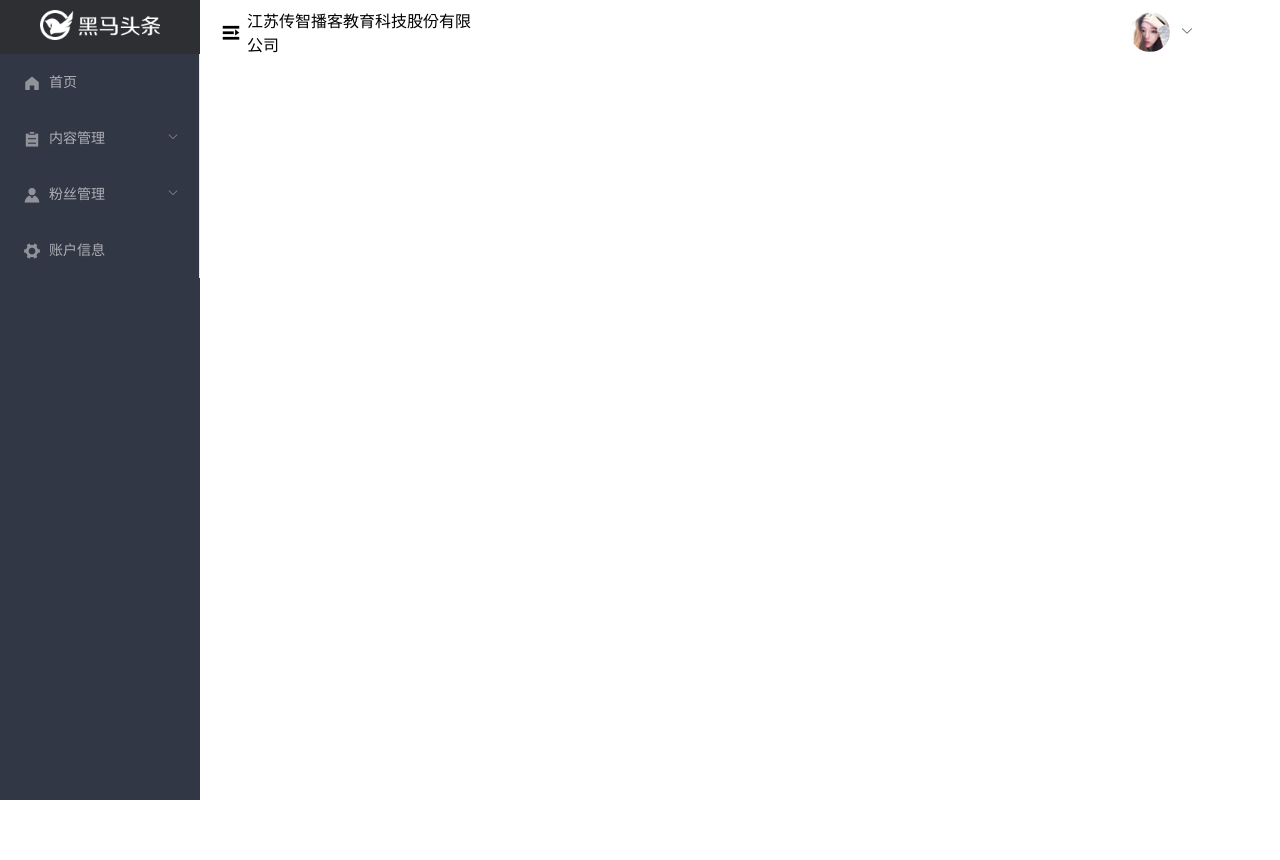
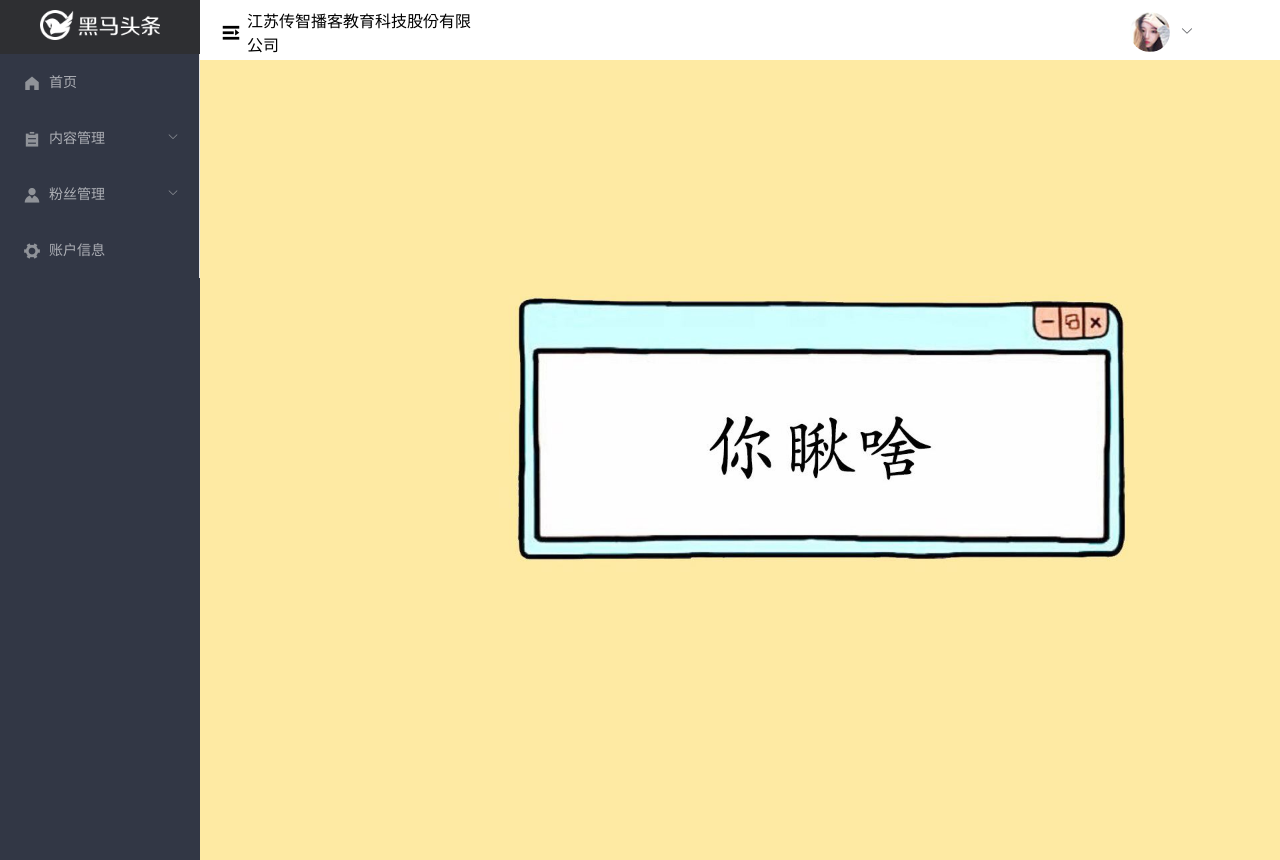
Before and after one commit to wctwj/heimatoutiao, a Vue app: page /#/home in a window 1280 px wide. Before the commit the page ends 800 px from the top, so only its background shows below. Built offline with nearby package versions, Linux system fonts and the light colour scheme; no server answers.

Commit message:
默认路由

```diff
--- a/src/components/home/layout-aside.vue
+++ b/src/components/home/layout-aside.vue
@@ -27,10 +27,10 @@
             <i class="el-icon-s-custom"></i>
             <span>粉丝管理</span>
         </template>
-        <el-menu-item>图文数据</el-menu-item>
-        <el-menu-item>粉丝概括</el-menu-item>
-        <el-menu-item>粉丝列表</el-menu-item>
-        <el-menu-item>粉丝列表</el-menu-item>
+        <el-menu-item index='/home/fansdata'>图文数据</el-menu-item>
+        <el-menu-item index='/home/fansinfo'>粉丝概括</el-menu-item>
+        <el-menu-item index='/home/fanslist'>粉丝列表</el-menu-item>
+        <el-menu-item index='/home/fansimg'>粉丝列表</el-menu-item>
       </el-submenu>
       <el-menu-item index="/home/account">
         <i class="el-icon-s-tools"></i>
--- a/src/views/home/index.vue
+++ b/src/views/home/index.vue
@@ -2,7 +2,7 @@
   <div>
       <el-container>
         <!-- 左侧 -->
-        <el-aside style="width:200px">
+        <el-aside style="width:200px;background-color:#323745">
           <layout-aside></layout-aside>
         </el-aside>
         <el-container>
@@ -10,7 +10,7 @@
           <el-header>
             <layout-header></layout-header>
           </el-header>
-          <el-main>
+          <el-main style="margin:0;padding:0">
             <router-view></router-view>
           </el-main>
         </el-container>
--- /dev/null
+++ b/src/views/home/main.vue
@@ -0,0 +1,17 @@
+<template>
+  <div class="main"></div>
+</template>
+
+<script>
+export default {
+
+}
+</script>
+
+<style lang='less' scoped>
+    .main{
+        height: 100vh;
+        background-image: url('../../assets/img/home.jpg');
+        background-size: cover;
+    }
+</style>
```
Also changed, not shown: src/router.js (+6 -1 lines).
